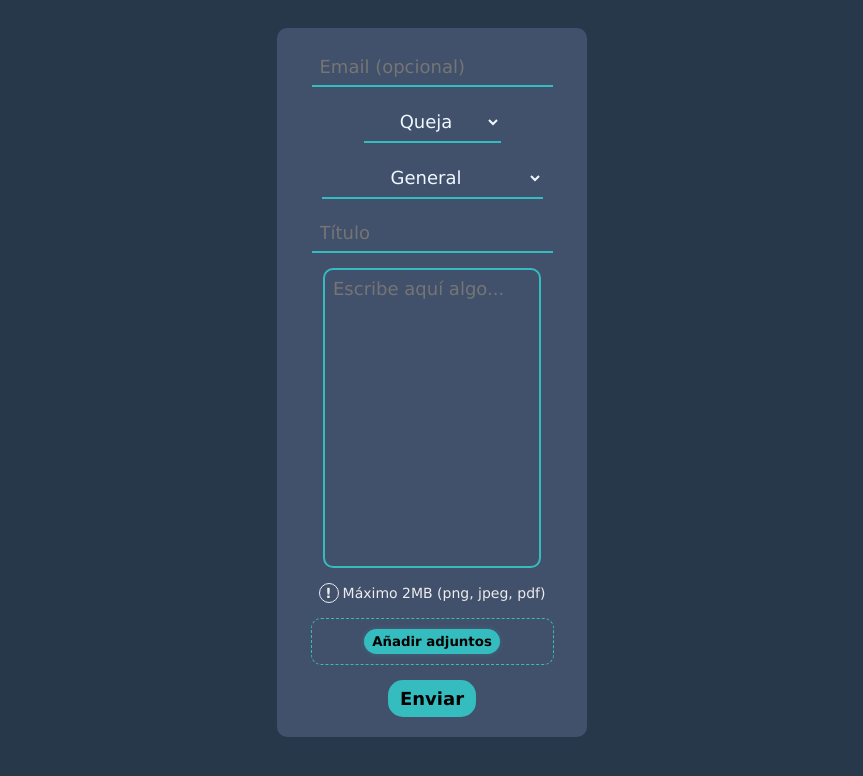
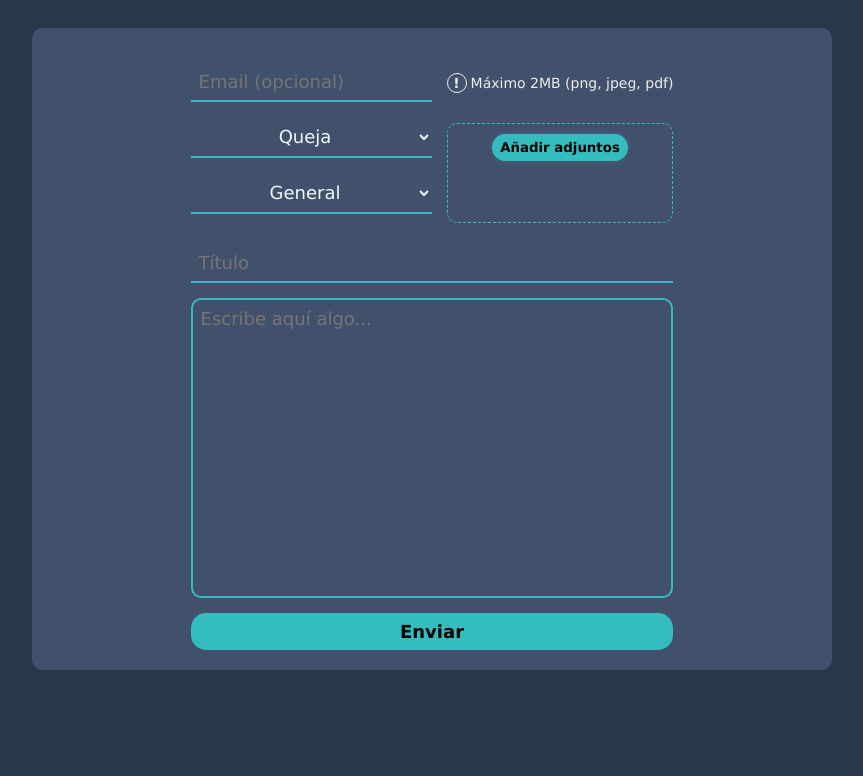
Before and after one commit to lenonay/virtucan, a website: page views/quejas.html in a window 1280 px wide. Shown: the whole page, without its empty margins (208-1071 px from the left). Drawn offline with Linux system fonts and the light colour scheme.

Commit message:
Feature: Desktop version

```diff
--- a/deps/css/main.css
+++ b/deps/css/main.css
@@ -324,3 +324,90 @@ select {
     align-items: center;
     gap: 8px;
 }
+
+@media screen and (width >= 1000px) {
+    .formulario {
+        width: 800px;
+        display: grid;
+        grid-template-areas:
+            "error error"
+            "email normas"
+            "motivo adjuntos"
+            "queja adjuntos"
+            "asignatura adjuntos"
+            "titulo titulo"
+            "cuerpo cuerpo"
+            "enviar enviar"
+        ;
+    }
+
+    #inp_email {
+        grid-area: email;
+    }
+
+    #inp_motivo {
+        grid-area: motivo;
+    }
+
+    #inp_queja {
+        grid-area: queja;
+    }
+
+    #inp_asignatura {
+        grid-area: asignatura;
+    }
+
+    #inp_titulo {
+        grid-area: titulo;
+    }
+
+    #inp_cuerpo {
+        grid-area: cuerpo;
+    }
+
+    #inp_btn {
+        grid-area: enviar;
+    }
+
+    #inp_btn::after {
+        width: 800px;
+    }
+
+    .normas {
+        grid-area: normas;
+    }
+
+    .sending {
+        grid-area: error;
+    }
+
+    .drop-area {
+        grid-area: adjuntos;
+        width: 100%;
+        height: 100px;
+        overflow: scroll;
+        justify-content: flex-start;
+
+        & .add_file {
+            height: 27px;
+            overflow: visible;
+
+            &:hover {
+                background-color: var(--light);
+            }
+
+            &::after {
+                content: none;
+            }
+        }
+
+        & .preview {
+            height: 48px;
+            overflow: visible;
+        }
+    }
+
+    .error {
+        grid-area: error;
+    }
+}
```
